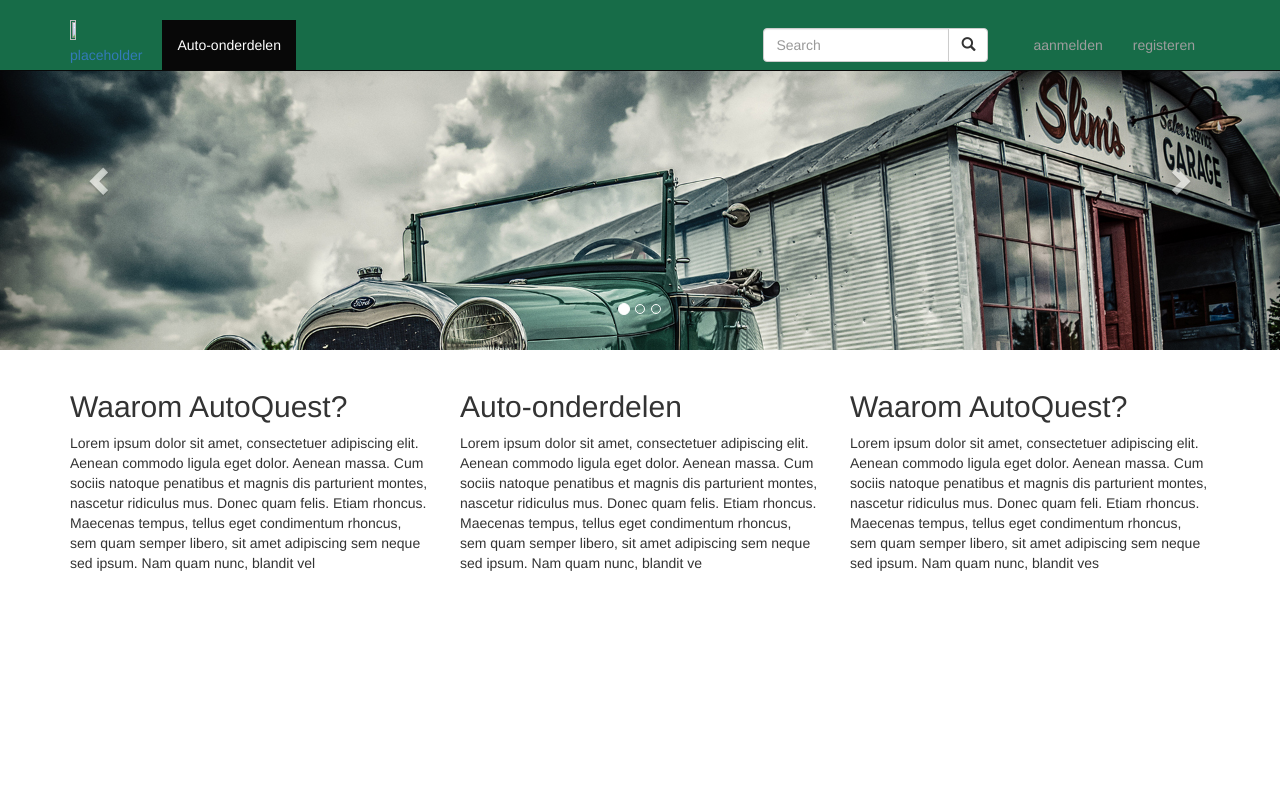
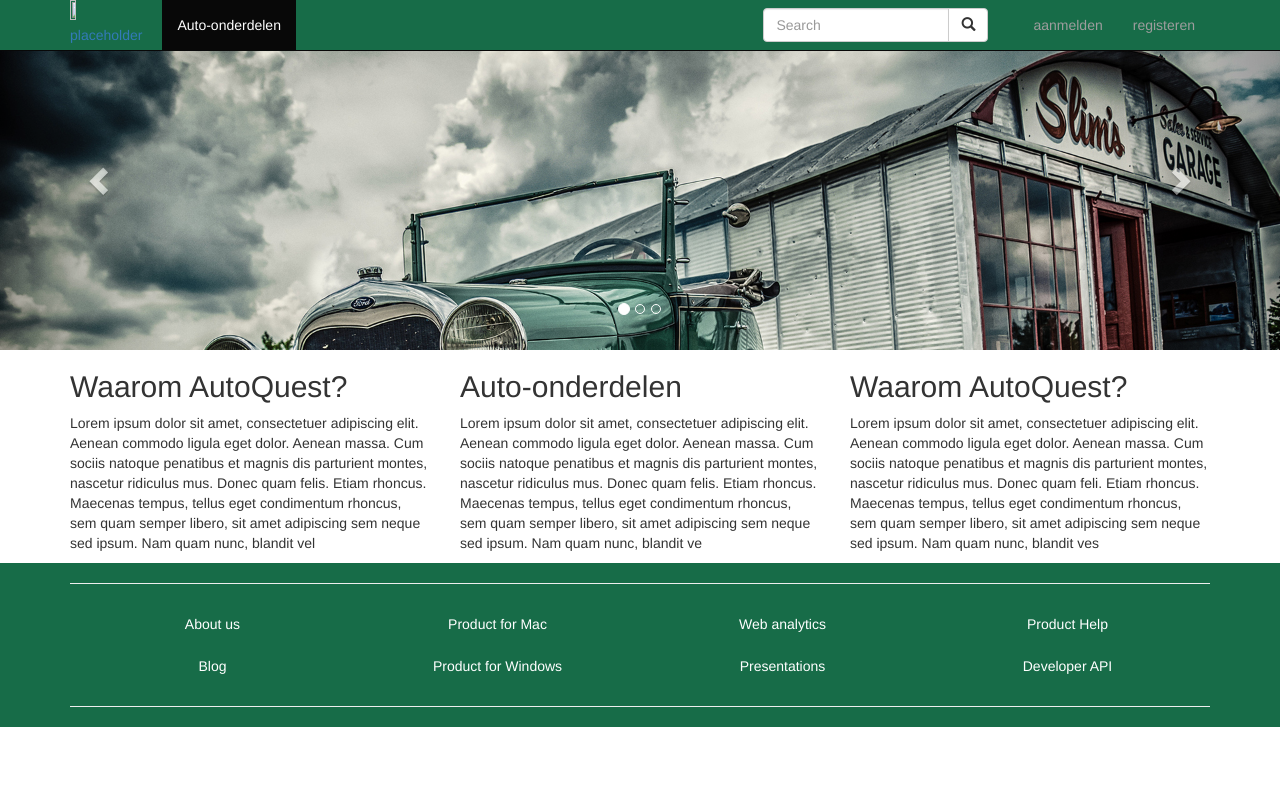
Before and after one commit to edwiniusmaximus/Autoquest, a PHP site: page /homepage.html in a window 1280 px wide. Run offline with PHP 8.4, Linux system fonts and the light colour scheme; some libraries are stand-ins or nearby versions.

Commit message:
added footer element

```diff
--- a/Html pagina's/1. Home page/homepage.css
+++ b/Html pagina's/1. Home page/homepage.css
@@ -5,10 +5,6 @@
 
 .secondtopbar {
     padding: 0px;
-}
-
-.container {
-    margin-top: 20px;
 }
 
 /*slider*/
@@ -41,3 +37,15 @@
     -o-transition: 2s all ease-in-out .1s;
     transition: 2s all ease-in-out .1s;
 }
+
+.footerinfo ul li a {
+     color: white;
+ }
+
+.footerinfo ul li a:hover {
+    color: #176c48;
+}
+
+.footer {
+    background-color: #176c48;
+}
--- a/Html pagina's/1. Home page/homepage.html
+++ b/Html pagina's/1. Home page/homepage.html
@@ -79,7 +79,7 @@
 
                 </div>
                 <div class="item">
-                    <a href="#"><img src="garage.jpg" /></a>
+                    <a href="#"><img src="engine.jpg" /></a>
 
                 </div>
             </div>
@@ -135,12 +135,41 @@
     </div>
 </div>
 
-<footer>
-    <div class="footer" id="footer">
-
+<div class="footer">
+<div class="container text-center">
+    <hr />
+    <div class="row">
+        <div class="col-lg-12 footerinfo">
+            <div class="col-md-3">
+                <ul class="nav nav-pills nav-stacked">
+                    <li><a href="#">About us</a></li>
+                    <li><a href="#">Blog</a></li>
+                </ul>
+            </div>
+            <div class="col-md-3">
+                <ul class="nav nav-pills nav-stacked">
+                    <li><a href="#">Product for Mac</a></li>
+                    <li><a href="#">Product for Windows</a></li>
+                </ul>
+            </div>
+            <div class="col-md-3">
+                <ul class="nav nav-pills nav-stacked">
+                    <li><a href="#">Web analytics</a></li>
+                    <li><a href="#">Presentations</a></li>
+                </ul>
+            </div>
+            <div class="col-md-3">
+                <ul class="nav nav-pills nav-stacked">
+                    <li><a href="#">Product Help</a></li>
+                    <li><a href="#">Developer API</a></li>
+                </ul>
+            </div>
+        </div>
     </div>
-</footer>
-
+    <hr>
+    <div class="row">
+</div>
+</div>
 <!-- jQuery (necessary for Bootstrap's JavaScript plugins) -->
 <script src="../bootstrap-files/jquery-3.1.1.min.js"></script>
 <!-- Include all compiled plugins (below), or include individual files as needed -->
```
Also changed, not shown: Html pagina's/1. Home page/engine.jpg (added).
